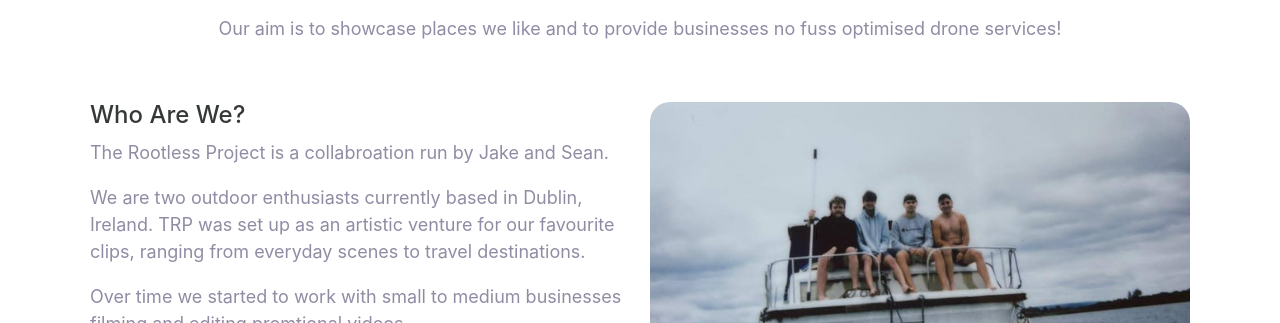
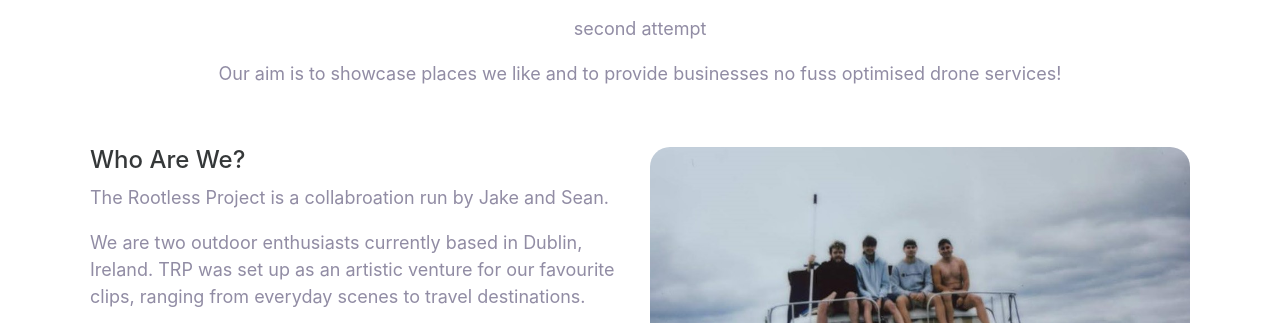
Before and after one commit to Seansx4/sx4, an Eleventy site: page src/index.njk in a window 1280 px wide. Shown: the part 777-1100 px from the top of the page. Built offline with nearby package versions, Linux system fonts and the light colour scheme; Eleventy itself is replaced by a stand-in of ours; files that its build step writes are made by us from their sources; a script that the page names is missing.

Commit message:
second attempt at update

```diff
--- a/src/index.njk
+++ b/src/index.njk
@@ -23,6 +23,7 @@ layout: "base.njk"
   <header class="block__header">
     <h2>Overview</h2>
     <p>gay boy did this work??</p>
+    <p>second attempt</p>
     <p>
       Our aim is to showcase places we like and to provide businesses no fuss
       optimised drone services!
```
